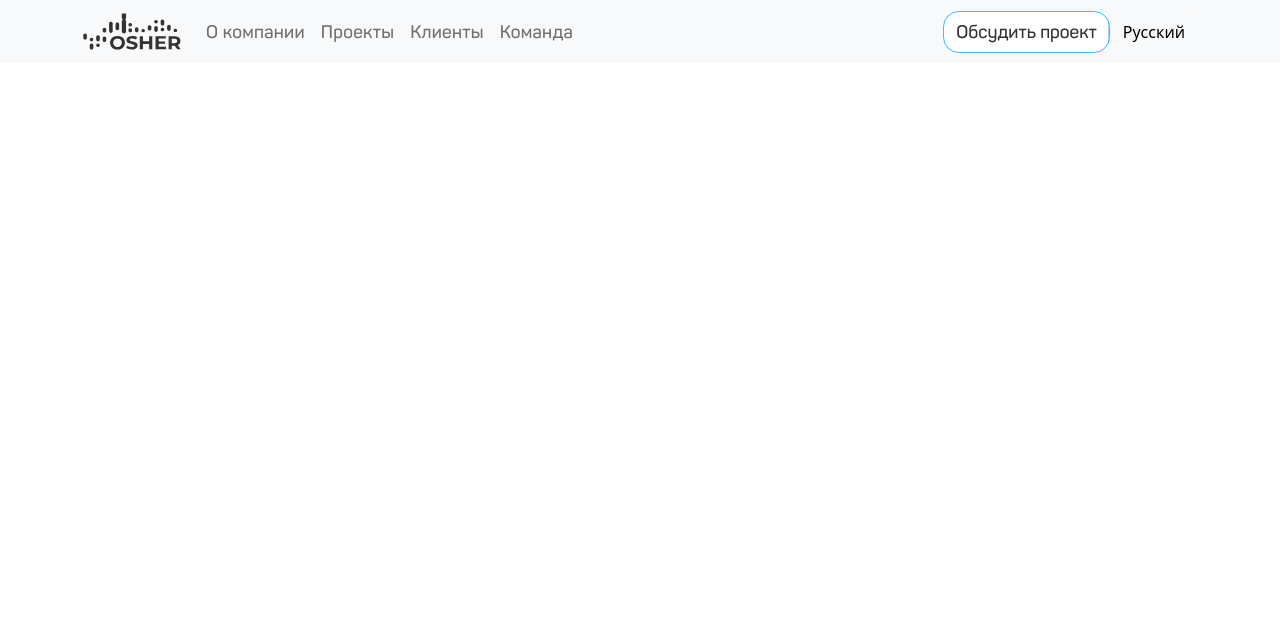
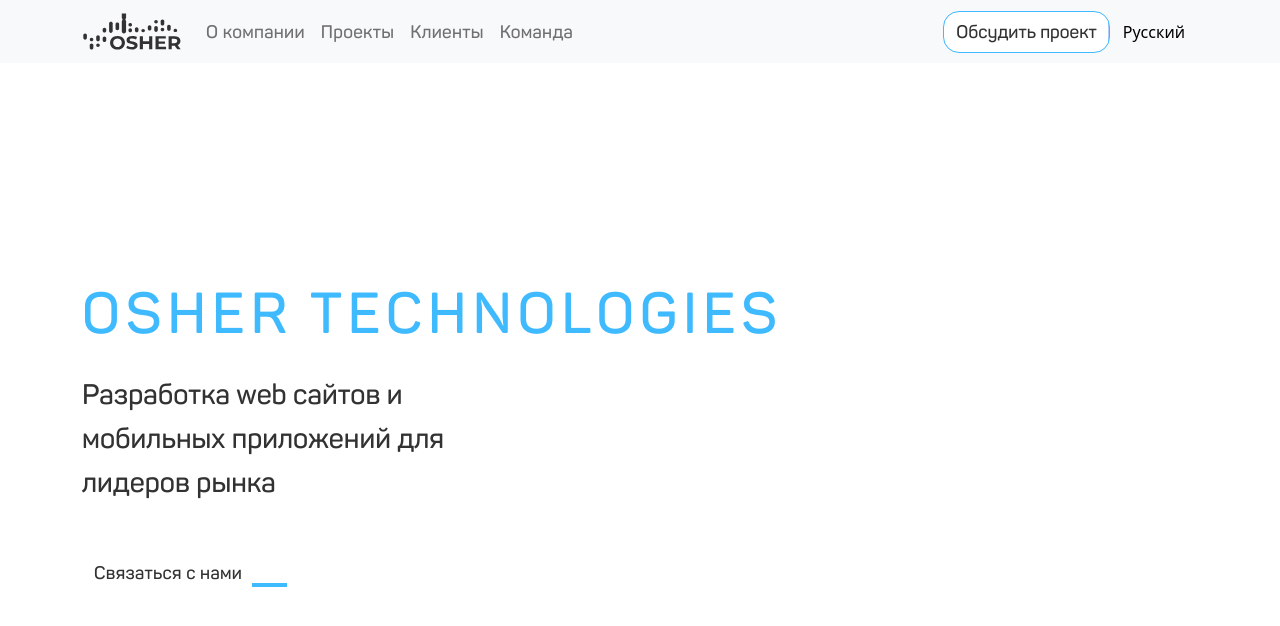
Before and after one commit to WalPur/Osher-Site, a React (Create React App) app in the folder frontend/: page / in a window 1280 px wide. Shown: the top 626 px of the page. Built offline with nearby package versions, Linux system fonts and the light colour scheme.

Commit message:
main frame 70%

```diff
--- a/frontend/src/components/index.jsx
+++ b/frontend/src/components/index.jsx
@@ -1,7 +1,9 @@
 import Header from './header/header'
+import mainFrame from './mainFrame/mainframe';
 
 const Components = {
-    Header
+    Header,
+    mainFrame
 }
 
 export default Components;
--- /dev/null
+++ b/frontend/src/components/mainFrame/mainframe.jsx
@@ -0,0 +1,26 @@
+import "./style.css"
+
+import Button from 'react-bootstrap/Button';
+import Container from 'react-bootstrap/Container';
+
+function mainFrame() {
+  return (
+    <div className="mainFrame">
+      <Container className="mainText">
+        <h1>
+          OSHER TECHNOLOGIES
+        </h1>
+        <h2>
+          Разработка web сайтов и мобильных приложений для лидеров рынка
+        </h2>
+        <Button className="feedback">
+          Связаться с нами
+          <div className="feedbackUnderline"></div>
+        </Button>
+      </Container>
+
+    </div>
+  )
+}
+
+export default mainFrame;
--- /dev/null
+++ b/frontend/src/components/mainFrame/style.css
@@ -0,0 +1,62 @@
+.mainFrame {
+    height: calc(100vh - 63px);
+    display: flex;
+    justify-content: center;
+    align-items: center;
+}
+
+.mainText h1{
+    font-family: 'Panton';
+    font-style: normal;
+    font-weight: 400;
+    font-size: 57px;
+    line-height: 86px;
+    letter-spacing: 0.1em;
+
+    color: #3FBAFF;
+}
+
+.mainText h2 {
+    font-family: 'Panton';
+    font-style: normal;
+    font-weight: 400;
+    font-size: 28px;
+    line-height: 44px;
+    max-width: 40%;
+    margin-top: 16px;
+
+    color: #323232;
+}
+
+.feedback {
+    display: flex;
+    align-items: flex-end;
+    margin-top: 48px;
+    font-family: 'Panton';
+    font-style: normal;
+    font-weight: 600;
+    font-size: 18px;
+    line-height: 28px;
+    text-align: center;
+    letter-spacing: 0.015em;
+    border-radius: 12px;
+
+    color: #323232;
+    background-color: transparent;
+    border: none;
+}
+
+.feedbackUnderline {
+    width: 35px;
+    margin-left: 10px;
+    border: 2px solid #3FBAFF;
+}
+
+.feedback:hover {
+    background: #3FBAFF;
+    color: #ffffff;
+}
+
+.feedback:hover .feedbackUnderline {
+    border-color: #ffffff;
+}
--- a/frontend/src/pages/Home.jsx
+++ b/frontend/src/pages/Home.jsx
@@ -7,6 +7,7 @@
     return(
         <div>
             <Components.Header />
+            <Components.mainFrame />
         </div>
     )
 }
```
